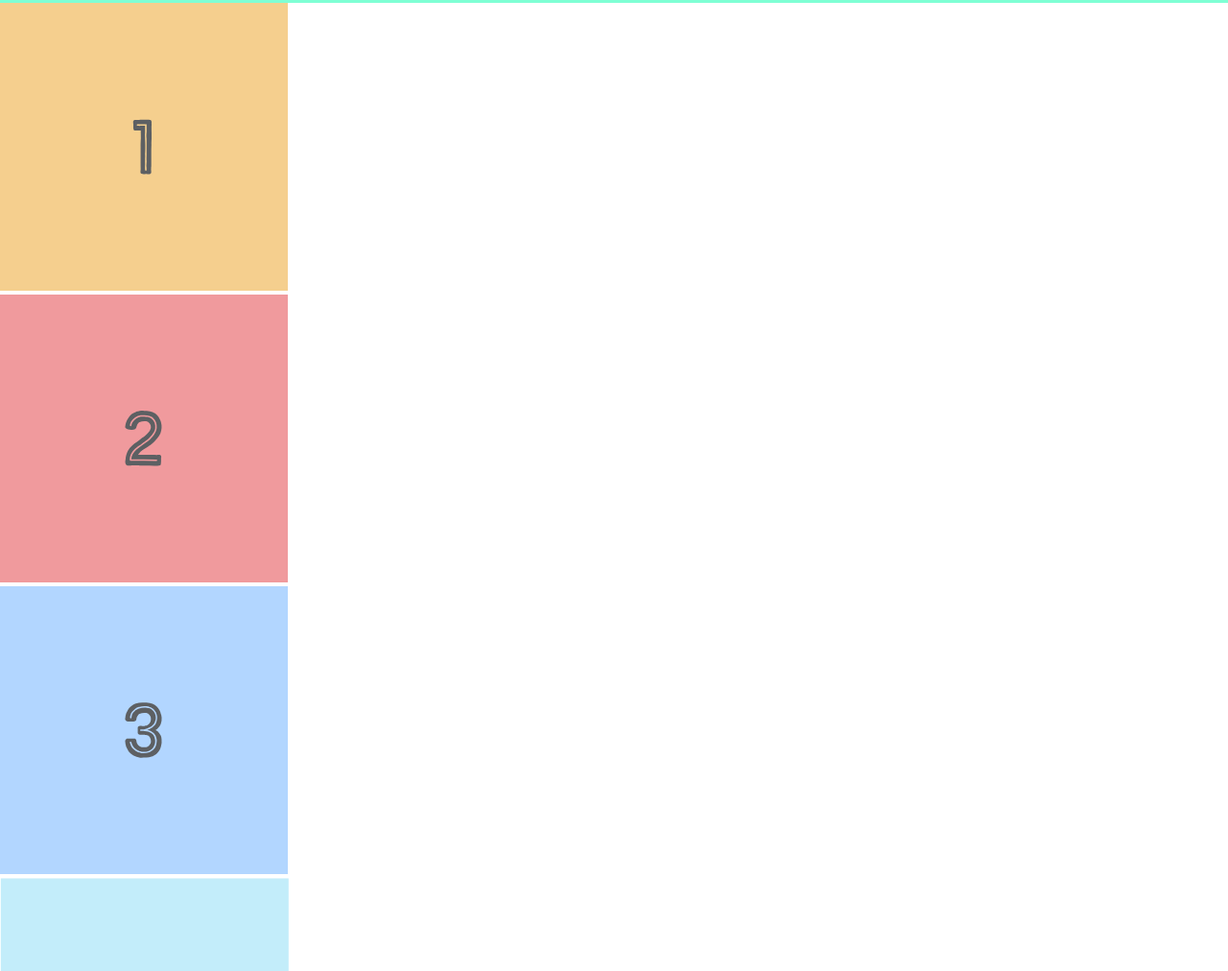
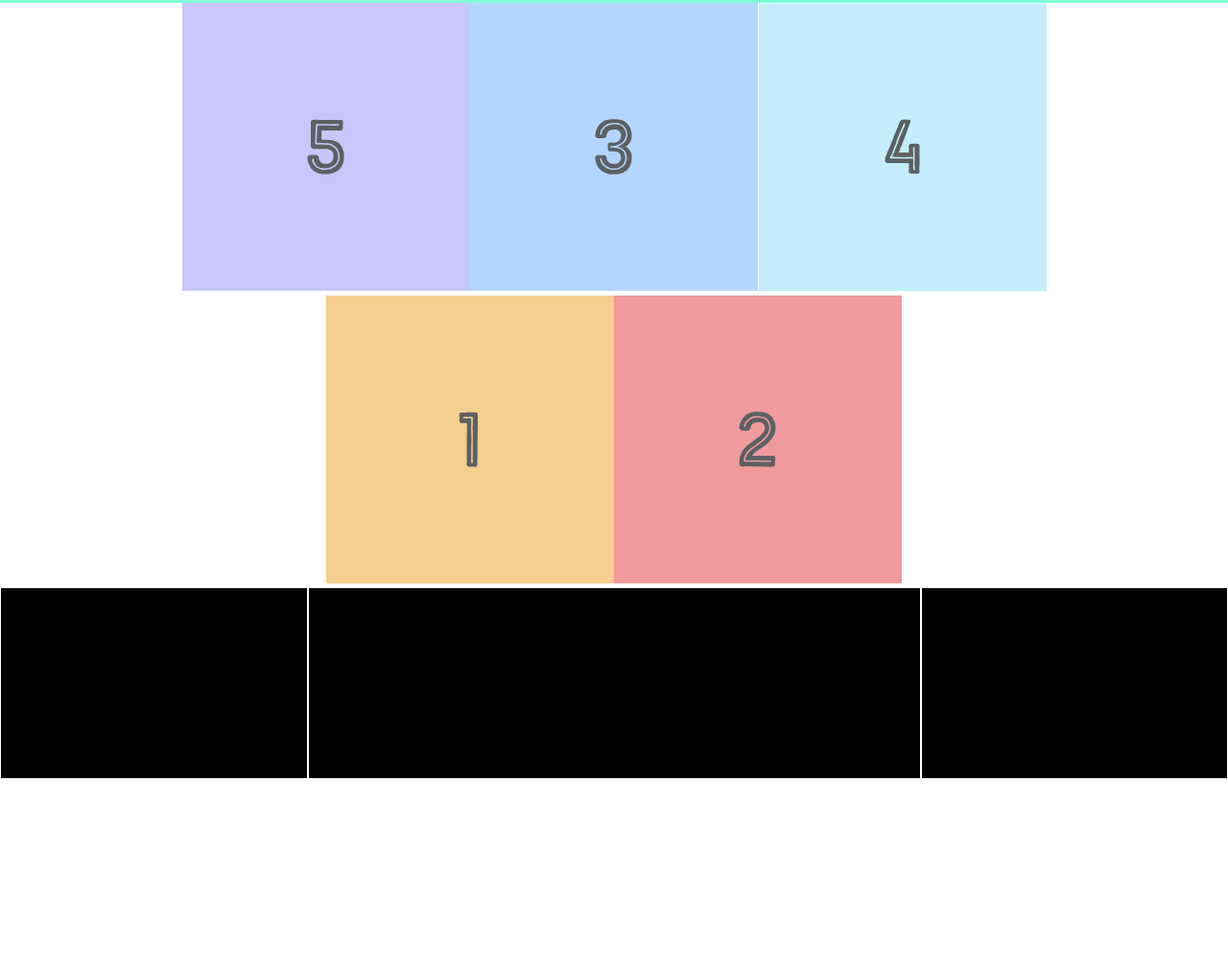
Before and after one commit to noor2020-eng/lab-work2, a plain HTML site: page index.html in a window 1280 px wide. Shown: the part 359-1371 px from the top of the page at 96% size. After the commit the page ends 1171 px from the top, so only its background shows below. Drawn offline with Linux system fonts and the light colour scheme.

Commit message:
init project

```diff
--- a/style.css
+++ b/style.css
@@ -43,3 +43,43 @@
     align-self: flex-end;
     margin-bottom: 20px;
 }
+
+.photo-grid-container{
+    display: flex;
+    justify-content: center;
+}
+
+.photo-grid{
+    width: 1000px;
+    display: flex;
+    flex-direction: row;
+    justify-content: center;
+    flex-wrap: wrap;
+}
+
+.first-item{
+    order: 1;
+}
+.sec-item{
+    order: 2;
+}
+.last-item{
+    order:-1;
+}
+
+
+.footer{
+    display: flex;
+    justify-content: space-between;
+}
+
+.footer-item{
+    border: 1px solid white;
+    background-color: black;
+    height: 200px;
+    flex: 1;
+}
+
+.footer-two{
+    flex: 2;
+}
```
